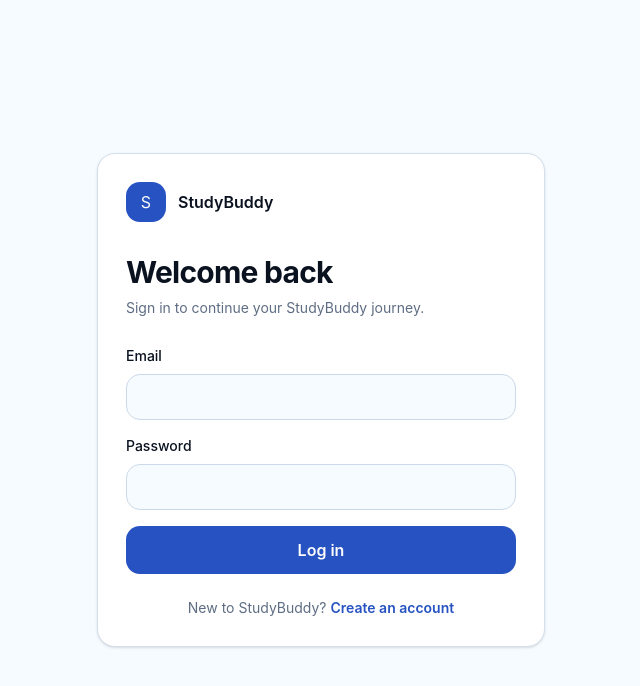
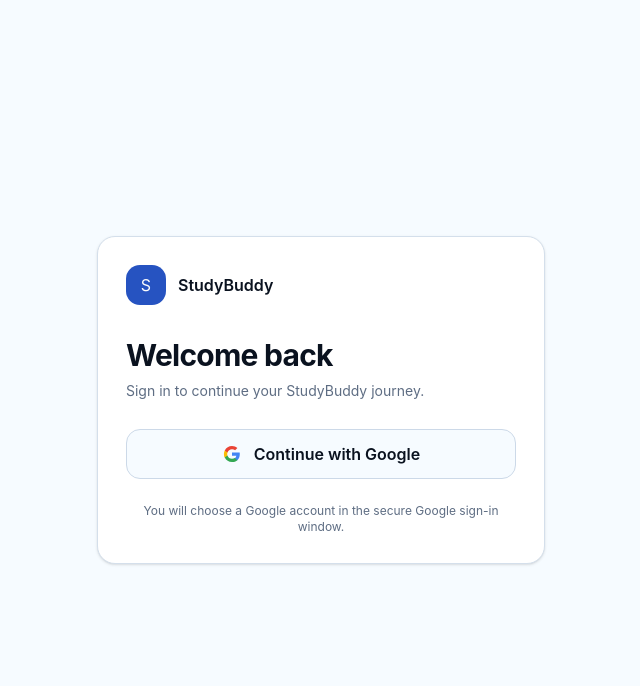
Before and after one commit to ahad13031990-tech/study-buddy-bd, a Next.js app: page /auth/login in a window 1280 px wide. Shown: the top 686 px of the page, without its empty margins (319-959 px from the left). Built offline with nearby package versions, Linux system fonts and the light colour scheme.

Commit message:
feat: add Google sign-in button and remove traditional login form
Co-authored-by: ahad13031990-tech <275433487+ahad13031990-tech@users.noreply.github.com>

```diff
--- a/app/auth/login/page.tsx
+++ b/app/auth/login/page.tsx
@@ -1,14 +1,51 @@
 'use client'
 
-import Link from 'next/link'
-import { FormEvent, useState } from 'react'
-import { useRouter } from 'next/navigation'
+import { useState } from 'react'
 import { createClient } from '@/lib/supabase/client'
 
 export default function LoginPage() {
-  const router = useRouter(); const [email, setEmail] = useState(''); const [password, setPassword] = useState(''); const [error, setError] = useState(''); const [loading, setLoading] = useState(false)
-  async function submit(event: FormEvent) { event.preventDefault(); setLoading(true); setError(''); const { error } = await createClient().auth.signInWithPassword({ email, password }); if (error) setError(error.message.toLowerCase().includes('confirm') ? 'Please confirm your email before signing in.' : 'Invalid email or password.'); else router.replace('/'); setLoading(false) }
-  return <AuthShell title="Welcome back" subtitle="Sign in to continue your StudyBuddy journey."><form onSubmit={submit} className="flex flex-col gap-4"><Field label="Email" type="email" value={email} onChange={setEmail} /><Field label="Password" type="password" value={password} onChange={setPassword} />{error && <p role="alert" className="text-sm text-destructive">{error}</p>}<button disabled={loading} className="rounded-xl bg-primary py-3 font-semibold text-primary-foreground disabled:opacity-50">{loading ? 'Signing in…' : 'Log in'}</button></form><p className="mt-6 text-center text-sm text-muted-foreground">New to StudyBuddy? <Link className="font-semibold text-primary" href="/auth/sign-up">Create an account</Link></p></AuthShell>
+  const [error, setError] = useState('')
+  const [loading, setLoading] = useState(false)
+
+  async function continueWithGoogle() {
+    setLoading(true)
+    setError('')
+    const { error: authError } = await createClient().auth.signInWithOAuth({
+      provider: 'google',
+      options: {
+        queryParams: { access_type: 'offline', prompt: 'select_account' },
+        redirectTo:
+          process.env.NEXT_PUBLIC_DEV_SUPABASE_REDIRECT_URL ??
+          `${window.location.origin}/auth/callback`,
+      },
+    })
+    if (authError) {
+      setError('Google sign-in is unavailable right now. Please try again.')
+      setLoading(false)
+    }
+  }
+
+  return (
+    <AuthShell title="Welcome back" subtitle="Sign in to continue your StudyBuddy journey.">
+      <button
+        type="button"
+        onClick={continueWithGoogle}
+        disabled={loading}
+        className="flex w-full items-center justify-center gap-3 rounded-xl border border-input bg-background py-3 font-semibold transition-colors hover:bg-muted disabled:opacity-50"
+      >
+        <GoogleIcon />
+        {loading ? 'Connecting to Google…' : 'Continue with Google'}
+      </button>
+      {error && <p role="alert" className="mt-4 text-sm text-destructive">{error}</p>}
+      <p className="mt-6 text-center text-xs text-muted-foreground">You will choose a Google account in the secure Google sign-in window.</p>
+    </AuthShell>
+  )
 }
-function Field({ label, type, value, onChange }: { label: string; type: string; value: string; onChange: (value: string) => void }) { return <label className="flex flex-col gap-2 text-sm font-medium">{label}<input required type={type} value={value} onChange={(e) => onChange(e.target.value)} className="rounded-xl border border-input bg-background px-4 py-3 font-normal outline-none focus:border-primary" /></label> }
-function AuthShell({ title, subtitle, children }: { title: string; subtitle: string; children: React.ReactNode }) { return <main className="flex min-h-screen items-center justify-center bg-background px-5 py-10 text-foreground"><section className="w-full max-w-md rounded-2xl border border-border bg-card p-7 shadow-sm"><div className="mb-8 flex items-center gap-3"><div className="flex size-10 items-center justify-center rounded-xl bg-primary text-primary-foreground">S</div><span className="font-semibold">StudyBuddy</span></div><h1 className="text-3xl font-bold tracking-tight">{title}</h1><p className="mt-2 text-sm text-muted-foreground">{subtitle}</p><div className="mt-7">{children}</div></section></main> }
+
+function GoogleIcon() {
+  return <svg aria-hidden="true" viewBox="0 0 24 24" className="size-5"><path fill="#4285F4" d="M21.35 12.27c0-.72-.06-1.42-.18-2.09H12v3.96h5.24a4.48 4.48 0 0 1-1.94 2.94v2.45h3.14c1.84-1.69 2.91-4.18 2.91-7.26Z"/><path fill="#34A853" d="M12 21.72c2.63 0 4.84-.87 6.45-2.36l-3.14-2.45c-.87.58-1.98.92-3.31.92-2.54 0-4.69-1.72-5.46-4.03H3.3v2.53A9.74 9.74 0 0 0 12 21.72Z"/><path fill="#FBBC05" d="M6.54 13.8A5.85 5.85 0 0 1 6.23 12c0-.62.11-1.23.31-1.8V7.67H3.3A9.75 9.75 0 0 0 2.27 12c0 1.57.38 3.05 1.03 4.33l3.24-2.53Z"/><path fill="#EA4335" d="M12 6.17c1.43 0 2.71.49 3.72 1.46l2.79-2.79C16.84 3.16 14.63 2.28 12 2.28a9.74 9.74 0 0 0-8.7 5.39l3.24 2.53c.77-2.31 2.92-4.03 5.46-4.03Z"/></svg>
+}
+
+function AuthShell({ title, subtitle, children }: { title: string; subtitle: string; children: React.ReactNode }) {
+  return <main className="flex min-h-screen items-center justify-center bg-background px-5 py-10 text-foreground"><section className="w-full max-w-md rounded-2xl border border-border bg-card p-7 shadow-sm"><div className="mb-8 flex items-center gap-3"><div className="flex size-10 items-center justify-center rounded-xl bg-primary text-primary-foreground">S</div><span className="font-semibold">StudyBuddy</span></div><h1 className="text-3xl font-bold tracking-tight">{title}</h1><p className="mt-2 text-sm text-muted-foreground">{subtitle}</p><div className="mt-7">{children}</div></section></main>
+}
```
